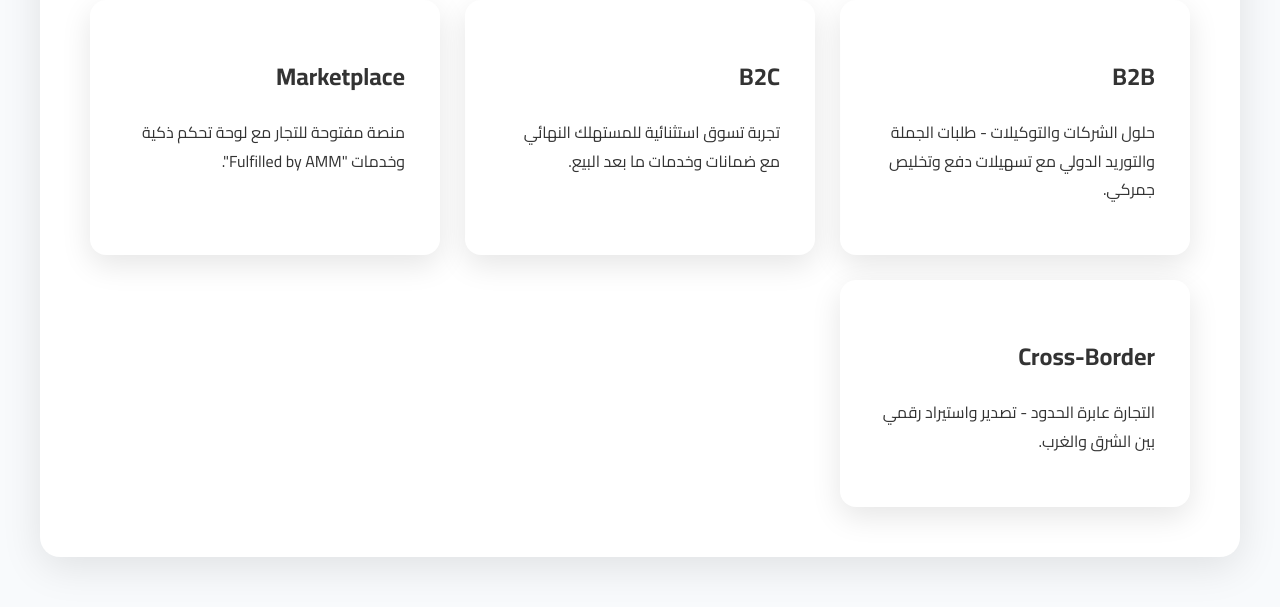
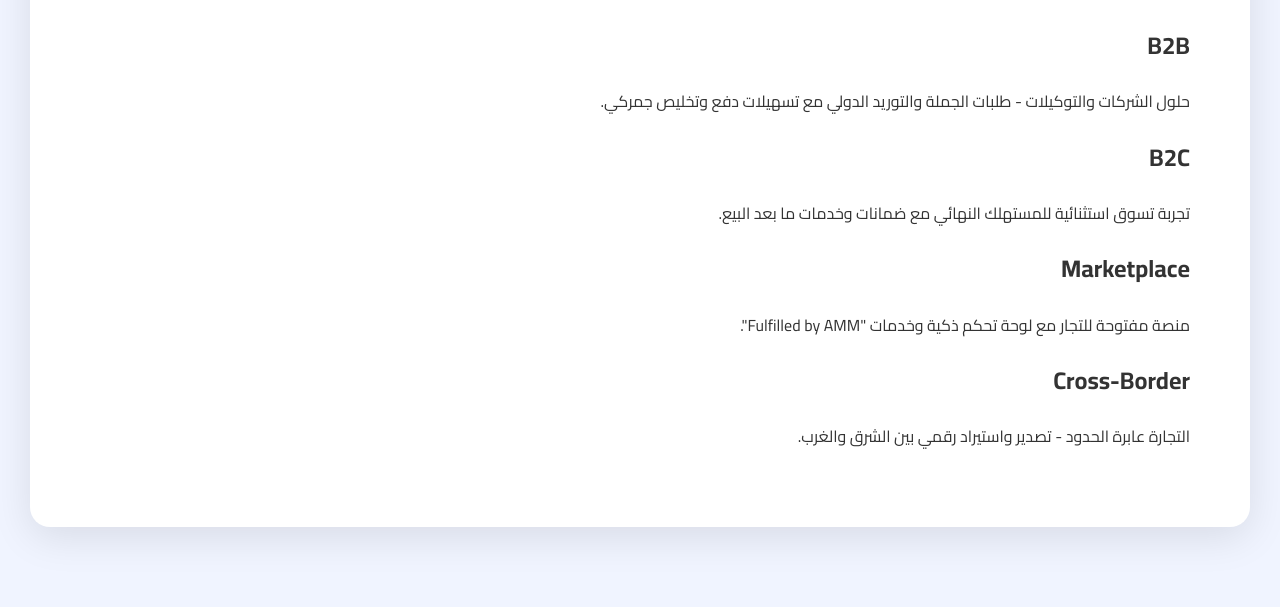
Before and after one commit to mostafahamdan1991-bit/amm-shop, a plain HTML site: page business-model.html in a window 1280 px wide. Shown: the part 284-891 px from the top of the page. Drawn offline with Linux system fonts and the light colour scheme.

Commit message:
Update business-model.html

```diff
--- a/business-model.html
+++ b/business-model.html
@@ -5,16 +5,42 @@
     <meta name="viewport" content="width=device-width, initial-scale=1.0">
     <title>نموذج أعمالنا - AMM INTL Group</title>
     <style>
-        @import url('https://fonts.googleapis.com/css2?family=Cairo:wght@400;600;700&display=swap');
-        :root { --primary: #0f172a; --accent: #f59e0b; }
-        body { font-family: 'Cairo', sans-serif; margin:0; padding:0; color:#333; background:#f8fafc; line-height:1.8; }
-        nav { background: white; padding: 18px; box-shadow: 0 4px 15px rgba(0,0,0,0.1); text-align:center; }
-        nav a { margin: 0 15px; color: var(--primary); text-decoration: none; font-weight: 600; }
-        .content { max-width: 1100px; margin: 50px auto; padding: 50px; background: white; border-radius: 20px; box-shadow: 0 10px 40px rgba(0,0,0,0.1); }
-        .model-grid { display: grid; grid-template-columns: repeat(auto-fit, minmax(300px, 1fr)); gap: 25px; margin-top: 40px; }
-        .card { padding: 35px; background: white; border-radius: 16px; box-shadow: 0 10px 30px rgba(0,0,0,0.1); }
-        .btn { background: var(--accent); color: white; padding: 16px 40px; border-radius: 50px; text-decoration: none; font-size: 1.2rem; }
-    </style>
+    @import url('https://fonts.googleapis.com/css2?family=Cairo:wght@400;600;700&display=swap');
+    :root {
+        --primary: #0f172a;
+        --accent: #f59e0b;
+        --light-blue: #f0f4ff;
+    }
+    body {
+        font-family: 'Cairo', sans-serif;
+        margin:0; padding:0;
+        background: var(--light-blue);
+        color:#333;
+        line-height:1.8;
+    }
+    nav {
+        background: white;
+        padding: 20px;
+        box-shadow: 0 4px 15px rgba(0,0,0,0.1);
+        text-align:center;
+        position: sticky; top:0; z-index:100;
+    }
+    nav a {
+        margin: 0 18px;
+        color: var(--primary);
+        text-decoration: none;
+        font-weight: 600;
+    }
+    .content {
+        max-width: 1100px;
+        margin: 60px auto;
+        padding: 60px;
+        background: white;
+        border-radius: 20px;
+        box-shadow: 0 10px 40px rgba(0,0,0,0.1);
+    }
+    h1 { color: var(--primary); text-align: center; margin-bottom: 40px; }
+</style>
 </head>
 <body>
     <nav>
```
